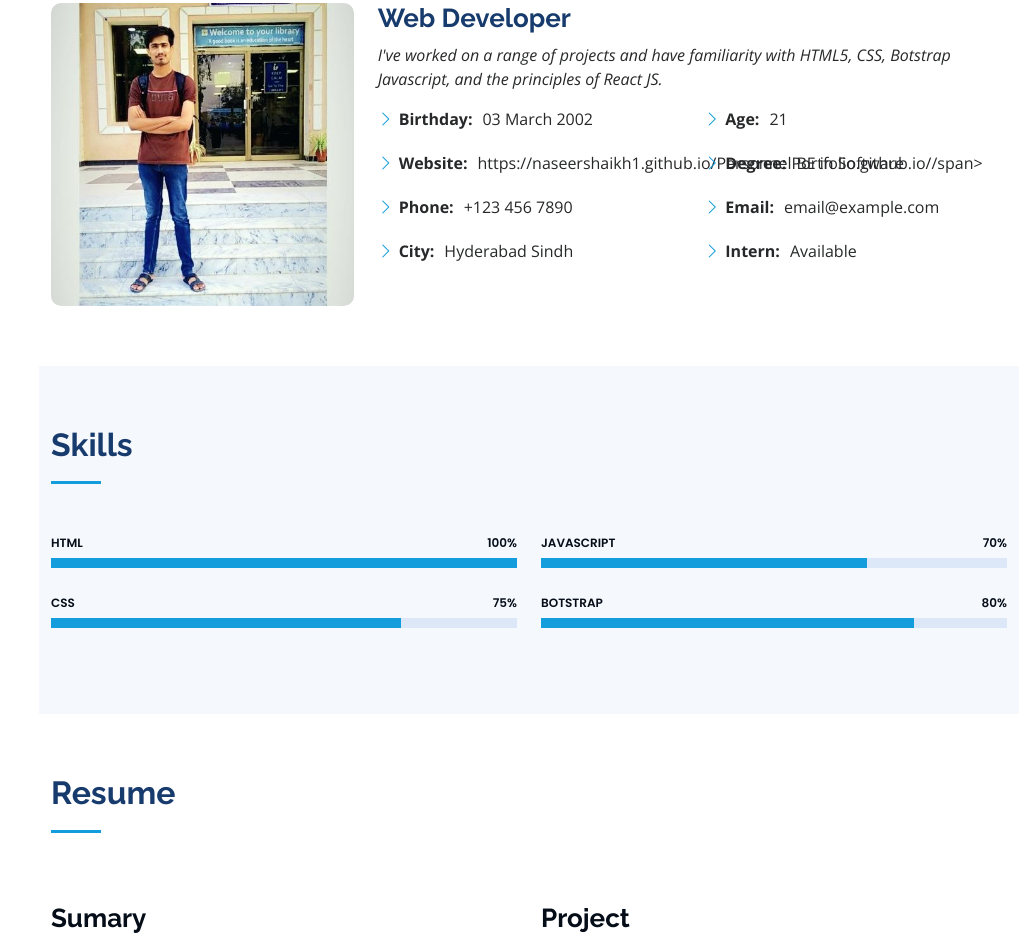
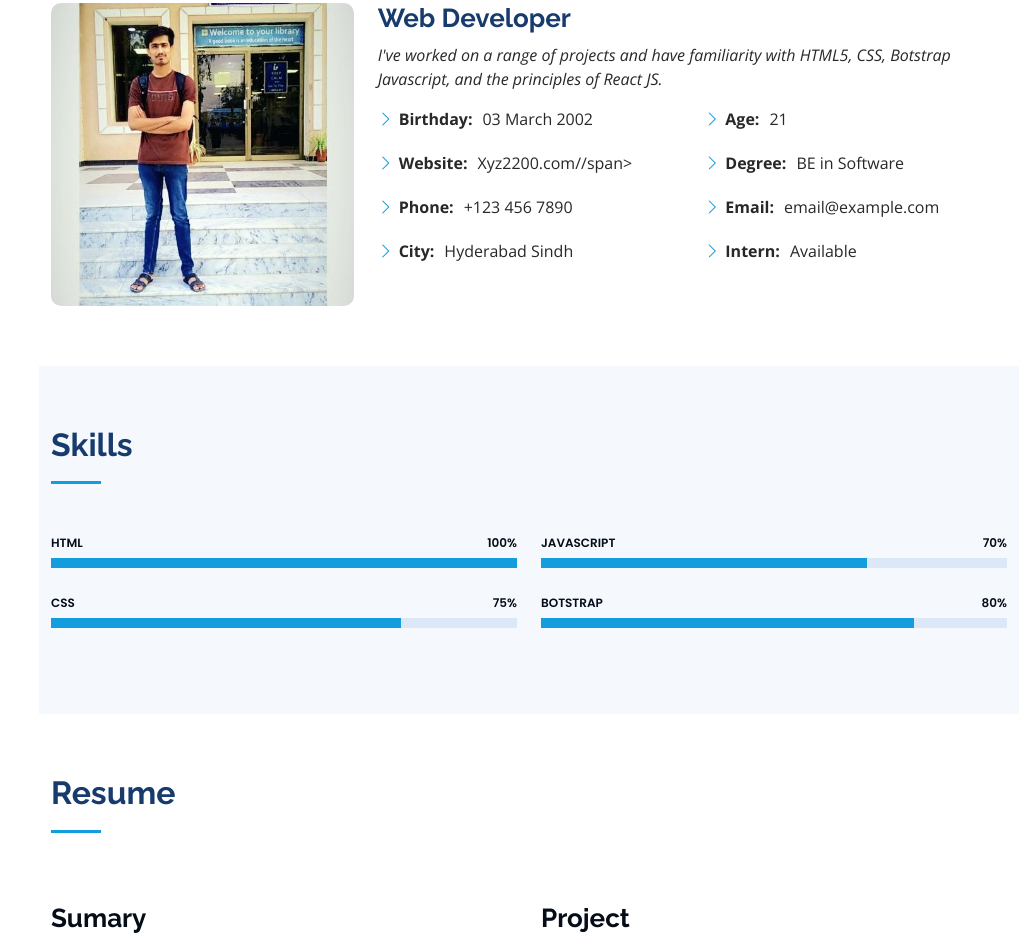
Before and after one commit to NaseerShaikh1/PersonnelPortfolio.github.io, a plain HTML site: page index.html in a window 1280 px wide. Shown: the part 1037-1985 px from the top of the page, without its empty margins (261-1280 px from the left). Drawn offline with nearby package versions, Linux system fonts and the light colour scheme.

Commit message:
Update index.html

```diff
--- a/index.html
+++ b/index.html
@@ -86,7 +86,7 @@
               <div class="col-lg-6">
                 <ul>
                   <li><i class="bi bi-chevron-right"></i> <strong>Birthday:</strong> <span>03 March 2002</span></li>
-                  <li><i class="bi bi-chevron-right"></i> <strong>Website:</strong> <span>https://naseershaikh1.github.io/PersonnelPortfolio.github.io//span></li>
+                  <li><i class="bi bi-chevron-right"></i> <strong>Website:</strong> <span>Xyz2200.com//span></li>
                   <li><i class="bi bi-chevron-right"></i> <strong>Phone:</strong> <span>+123 456 7890</span></li>
                   <li><i class="bi bi-chevron-right"></i> <strong>City:</strong> <span>Hyderabad Sindh</span></li>
                 </ul>
```
